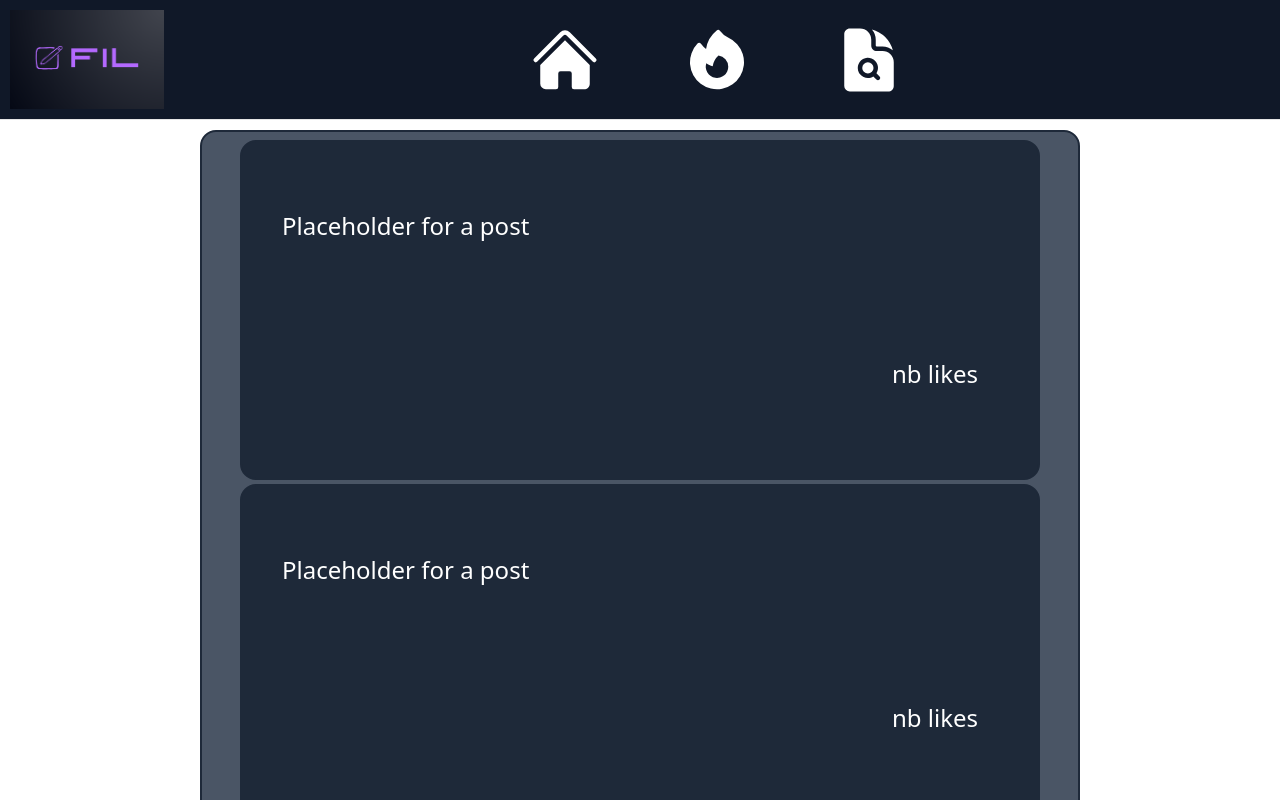
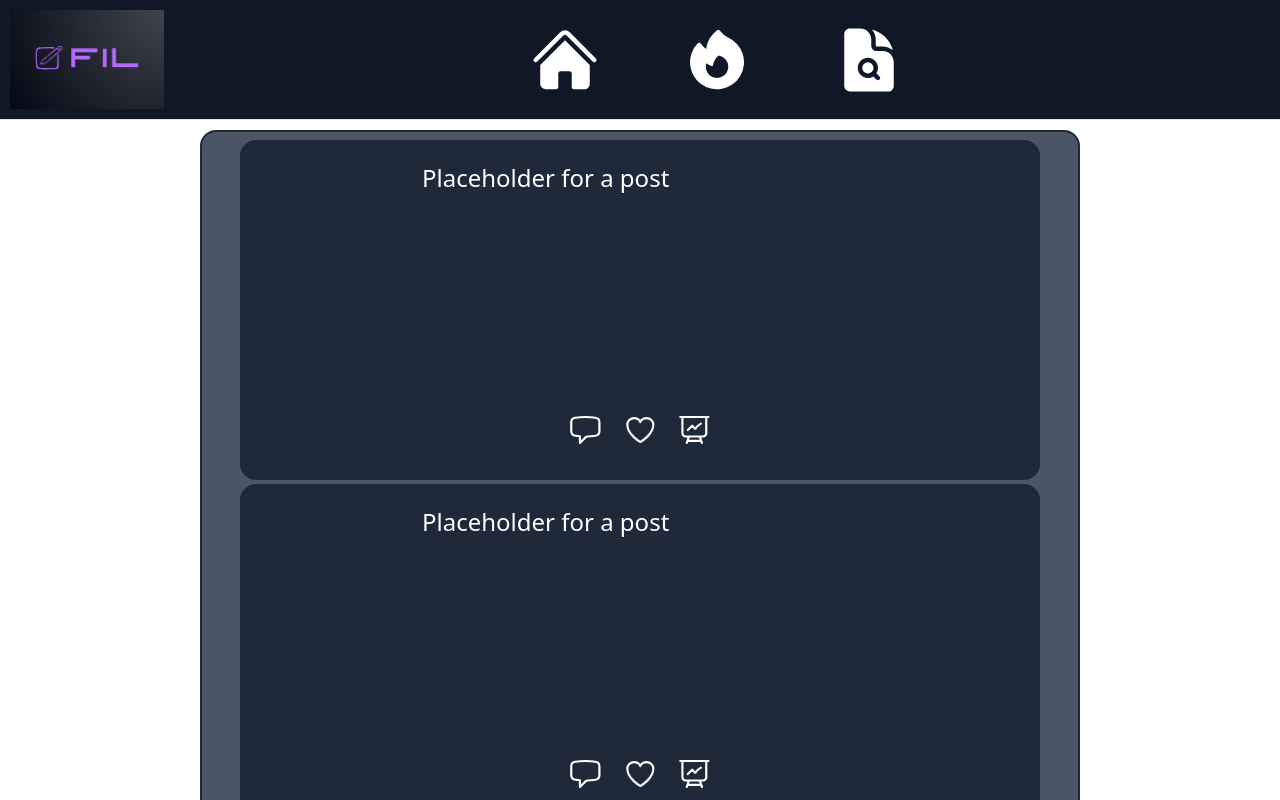
Before and after one commit to ayoub-ld/TFE_Client, a Next.js app: page / in a window 1280 px wide. Shown: the top 800 px of the page. Built offline with nearby package versions, Linux system fonts and the light colour scheme.

Commit message:
upgraded post component, added comment, like, statistics buttons

```diff
--- a/src/components/post/page.tsx
+++ b/src/components/post/page.tsx
@@ -1,12 +1,41 @@
+"use client";
+
+import {
+  HeartIcon,
+  PresentationChartLineIcon,
+  ChatBubbleLeftIcon,
+} from "@heroicons/react/24/outline";
+
 export default function Post() {
+  const handleComment = () => {
+    console.log("Comment icon clicked");
+  };
+  const handleFav = () => {
+    console.log("Favorite icon clicked");
+  };
+  const handleStats = () => {
+    console.log("Stats icon clicked");
+  };
+
   return (
     <>
       <div className="flex flex-col items-center justify-center min-h-85 w-200 py-2 bg-gray-800 border-2 border-gray-800 rounded-2xl text-white mb-1">
-        <section className="flex flex-col items-start justify-start m-2 p-10 w-full">
+        <section className="flex flex-col items-start justify-start m-2 pl-45 w-full mb-50">
           <p>Placeholder for a post</p>
         </section>
-        <section className="flex flex-col items-end justify-start m-2 p-15 w-full">
-          <p>nb likes</p>
+        <section className="flex flex-row mx-5 h-18 w-36 gap-5">
+          <ChatBubbleLeftIcon
+            onClick={handleComment}
+            className="hover:text-blue-500 cursor-pointer"
+          />
+          <HeartIcon
+            onClick={handleFav}
+            className="hover:text-red-500 cursor-pointer"
+          />
+          <PresentationChartLineIcon
+            onClick={handleStats}
+            className="hover:text-amber-500 cursor-pointer"
+          />
         </section>
       </div>
     </>
```
